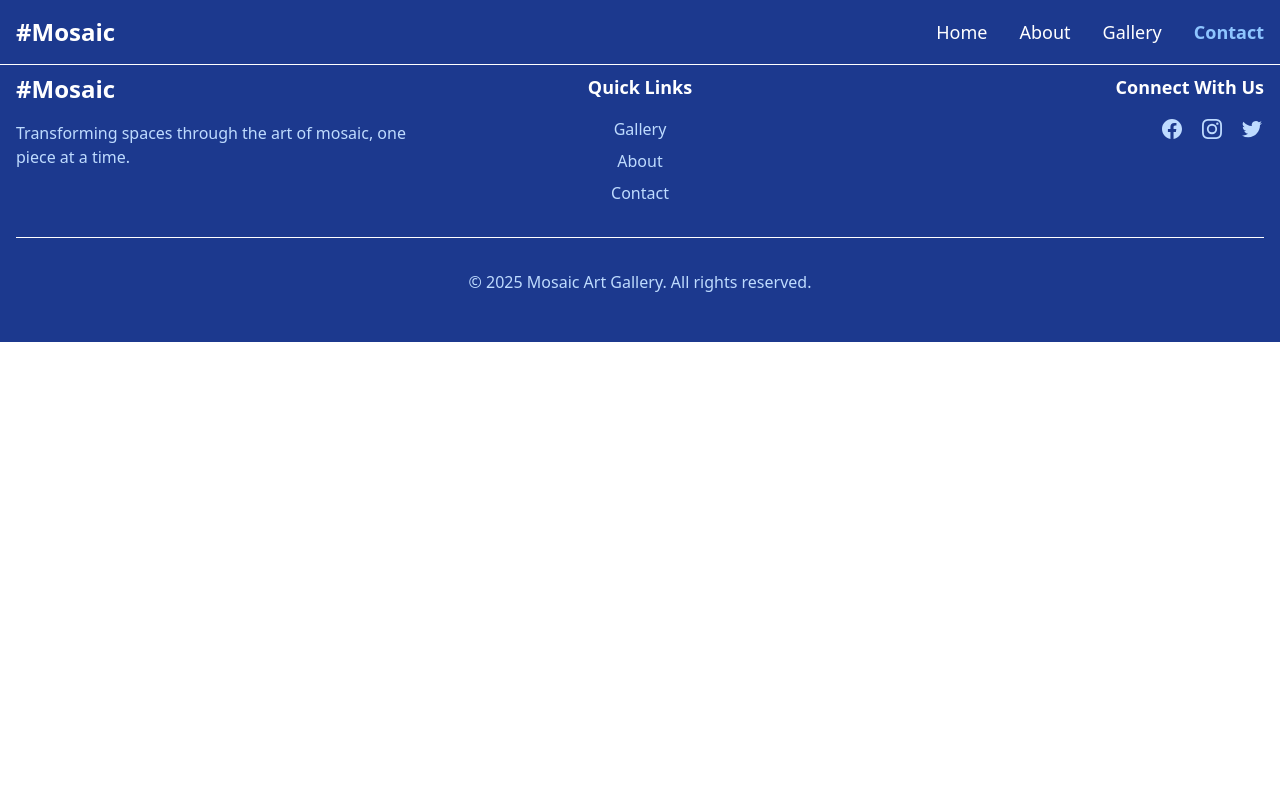
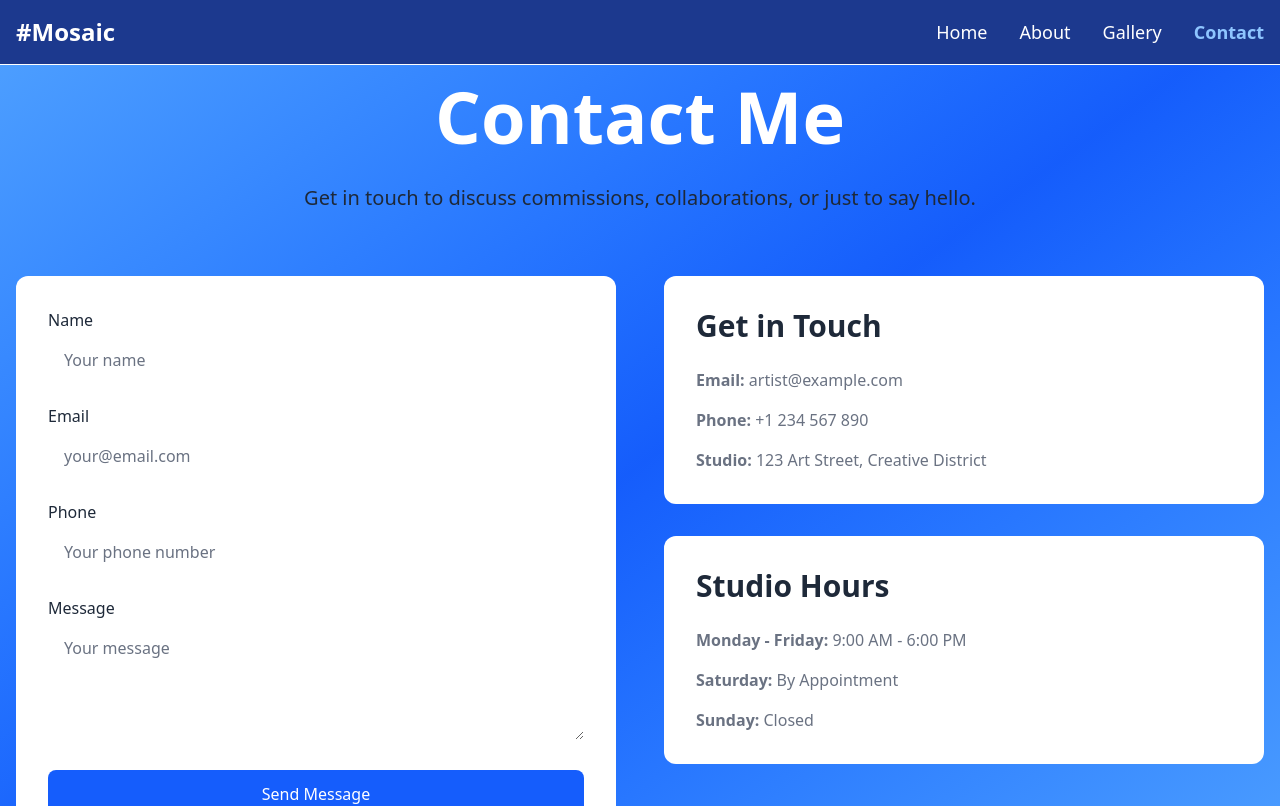
Before and after one commit to andrew0samir/mosaic-art-gallery, a React (Vite) app: page /Contact in a window 1280 px wide. Shown: the top 806 px of the page. Built offline with nearby package versions, Linux system fonts and the light colour scheme.

Commit message:
structured contact page , notfound page

```diff
--- a/src/pages/ContactPage.jsx
+++ b/src/pages/ContactPage.jsx
@@ -1,7 +1,153 @@
+import { useState } from "react";
+
 function ContactPage() {
+  const [formData, setFormData] = useState({
+    name: "",
+    email: "",
+    phone: "",
+    message: "",
+  });
+
+  const handleChange = (e) => {
+    const { name, value } = e.target;
+    setFormData((prev) => ({ ...prev, [name]: value }));
+  };
+
+  const handleSubmit = (e) => {
+    e.preventDefault();
+    // Handle form submission here
+    console.log("Form submitted:", formData);
+  };
+
   return (
-    <div>
-      <h1>Contact</h1>
+    <div className="min-h-screen bg-gradient-to-br from-blue-400 via-blue-600 to-blue-400 py-20 px-4">
+      <div className="max-w-7xl mx-auto">
+        {/* Contact Header */}
+        <div className="text-center mb-16">
+          <h1 className="text-5xl md:text-7xl font-bold text-white mb-8">
+            Contact Me
+          </h1>
+          <p className="text-xl text-gray-800 max-w-3xl mx-auto">
+            Get in touch to discuss commissions, collaborations, or just to say
+            hello.
+          </p>
+        </div>
+
+        {/* Contact Grid */}
+        <div className="grid grid-cols-1 lg:grid-cols-2 gap-12">
+          {/* Contact Form */}
+          <div className="bg-white bg-opacity-10 backdrop-blur-lg rounded-xl p-8 hover:bg-opacity-20 transition duration-300">
+            <form onSubmit={handleSubmit} className="space-y-6">
+              <div>
+                <label htmlFor="name" className="block text-gray-800 mb-2">
+                  Name
+                </label>
+                <input
+                  type="text"
+                  id="name"
+                  name="name"
+                  value={formData.name}
+                  onChange={handleChange}
+                  className="w-full px-4 py-2 bg-white bg-opacity-20 rounded-lg text-gray-800 placeholder-gray-500 focus:outline-none focus:ring-2 focus:ring-blue-500"
+                  placeholder="Your name"
+                  required
+                />
+              </div>
+              <div>
+                <label htmlFor="email" className="block text-gray-800 mb-2">
+                  Email
+                </label>
+                <input
+                  type="email"
+                  id="email"
+                  name="email"
+                  value={formData.email}
+                  onChange={handleChange}
+                  className="w-full px-4 py-2 bg-white bg-opacity-20 rounded-lg text-gray-800 placeholder-gray-500 focus:outline-none focus:ring-2 focus:ring-blue-500"
+                  placeholder="your@email.com"
+                  required
+                />
+              </div>
+              <div>
+                <label htmlFor="phone" className="block text-gray-800 mb-2">
+                  Phone
+                </label>
+                <input
+                  type="tel"
+                  id="phone"
+                  name="phone"
+                  value={formData.phone}
+                  onChange={handleChange}
+                  className="w-full px-4 py-2 bg-white bg-opacity-20 rounded-lg text-gray-800 placeholder-gray-500 focus:outline-none focus:ring-2 focus:ring-blue-500"
+                  placeholder="Your phone number"
+                />
+              </div>
+              <div>
+                <label htmlFor="message" className="block text-gray-800 mb-2">
+                  Message
+                </label>
+                <textarea
+                  id="message"
+                  name="message"
+                  value={formData.message}
+                  onChange={handleChange}
+                  rows="4"
+                  className="w-full px-4 py-2 bg-white bg-opacity-20 rounded-lg text-gray-800 placeholder-gray-500 focus:outline-none focus:ring-2 focus:ring-blue-500"
+                  placeholder="Your message"
+                  required
+                ></textarea>
+              </div>
+              <button
+                type="submit"
+                className="w-full px-6 py-3 bg-blue-600 bg-opacity-80 rounded-lg text-white hover:bg-opacity-100 transition duration-300"
+              >
+                Send Message
+              </button>
+            </form>
+          </div>
+
+          {/* Contact Info */}
+          <div className="space-y-8">
+            <div className="bg-white bg-opacity-10 backdrop-blur-lg rounded-xl p-8 hover:bg-opacity-20 transition duration-300">
+              <h2 className="text-3xl font-bold text-gray-800 mb-6">
+                Get in Touch
+              </h2>
+              <div className="space-y-4">
+                <p className="text-gray-500">
+                  <span className="font-semibold">Email:</span>{" "}
+                  artist@example.com
+                </p>
+                <p className="text-gray-500">
+                  <span className="font-semibold">Phone:</span> +1 234 567 890
+                </p>
+                <p className="text-gray-500">
+                  <span className="font-semibold">Studio:</span> 123 Art Street,
+                  Creative District
+                </p>
+              </div>
+            </div>
+
+            <div className="bg-white bg-opacity-10 backdrop-blur-lg rounded-xl p-8 hover:bg-opacity-20 transition duration-300">
+              <h2 className="text-3xl font-bold text-gray-800 mb-6">
+                Studio Hours
+              </h2>
+              <div className="space-y-4">
+                <p className="text-gray-500">
+                  <span className="font-semibold">Monday - Friday:</span> 9:00
+                  AM - 6:00 PM
+                </p>
+                <p className="text-gray-500">
+                  <span className="font-semibold">Saturday:</span> By
+                  Appointment
+                </p>
+                <p className="text-gray-500">
+                  <span className="font-semibold">Sunday:</span> Closed
+                </p>
+              </div>
+            </div>
+          </div>
+        </div>
+      </div>
     </div>
   );
 }
--- a/src/pages/NotFoundPage.jsx
+++ b/src/pages/NotFoundPage.jsx
@@ -1,5 +1,23 @@
+import { useNavigate } from 'react-router-dom';
+
 function NotFoundPage() {
-  return <div>Not Found</div>
+  const navigate = useNavigate();
+
+  return (
+    <div className="min-h-screen bg-gradient-to-br from-blue-100 via-blue-300 to-blue-100 flex items-center justify-center px-4 py-16 sm:py-20">
+      <div className="text-center bg-white bg-opacity-10 backdrop-blur-lg rounded-xl p-8 sm:p-12 max-w-lg mx-auto">
+        <h1 className="text-6xl sm:text-8xl font-bold text-red-700 mb-4">404</h1>
+        <h2 className="text-2xl sm:text-3xl font-semibold text-red-700 mb-4">Page Not Found</h2>
+        <p className="text-red-400 mb-8">The page you're looking for doesn't exist or has been moved.</p>
+        <button
+          onClick={() => navigate('/')}
+          className="w-full sm:w-auto px-6 py-3 bg-blue-600 bg-opacity-80 rounded-lg text-white hover:bg-opacity-100 transition duration-300"
+        >
+          Return Home
+        </button>
+      </div>
+    </div>
+  );
 }
 
 export default NotFoundPage;
```
